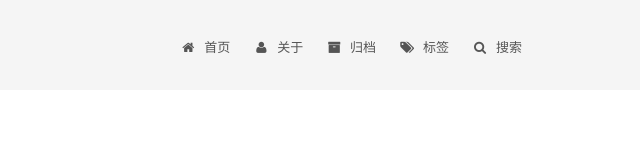
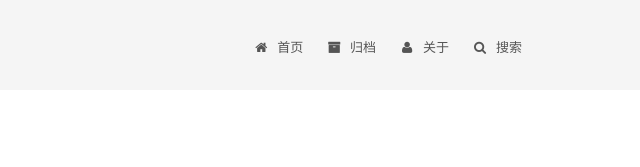
Before and after one commit to MyGb/MyGb.githu.io, a plain HTML site: page 2015/12/29/hello-world/index.html in a window 1280 px wide. Shown: the top 167 px of the page, 298-938 px from the left. Drawn offline with nearby package versions, Linux system fonts and the light colour scheme; some packages are replaced by stand-ins of ours; a script that the page names is missing.

Commit message:
Site updated: 2016-04-18 16:24:18

```diff
--- a/2015/12/29/hello-world/index.html
+++ b/2015/12/29/hello-world/index.html
@@ -173,16 +173,6 @@ Quick">
         </li>
 
 
-        <li class="menu-item menu-item-about">
-          <a href="/about" rel="section">
-
-              <i class="menu-item-icon fa fa-user fa-fw"></i> <br />
-
-            关于
-          </a>
-        </li>
-
-
         <li class="menu-item menu-item-archives">
           <a href="/archives" rel="section">
 
@@ -193,12 +183,12 @@ Quick">
         </li>
 
 
-        <li class="menu-item menu-item-tags">
-          <a href="/tags" rel="section">
+        <li class="menu-item menu-item-about">
+          <a href="/about" rel="section">
 
-              <i class="menu-item-icon fa fa-tags fa-fw"></i> <br />
+              <i class="menu-item-icon fa fa-user fa-fw"></i> <br />
 
-            标签
+            关于
           </a>
         </li>
 
@@ -436,10 +426,10 @@ Quick">
 
 
             <div class="site-state-item site-state-tags">
-              <a href="/tags">
+
                 <span class="site-state-item-count">2</span>
                 <span class="site-state-item-name">标签</span>
-              </a>
+
             </div>
 
 
--- a/css/main.css
+++ b/css/main.css
@@ -1534,7 +1534,7 @@ pre .javascript .function {
   width: 4px;
   height: 4px;
   border-radius: 50%;
-  background: #ffacf4;
+  background: #b34f85;
 }
 .links-of-blogroll {
   font-size: 13px;
```
Also changed, not shown: 2016/02/15/2016-02-15/index.html (+6 -16 lines), 404.html (+6 -16 lines), archives/2015/12/index.html (+6 -16 lines), archives/2015/index.html (+6 -16 lines), archives/2016/02/index.html (+6 -16 lines), archives/2016/index.html (+6 -16 lines), archives/index.html (+6 -16 lines), index.html (+6 -16 lines), tags/交流/index.html (+6 -16 lines), tags/自己/index.html (+6 -16 lines).
